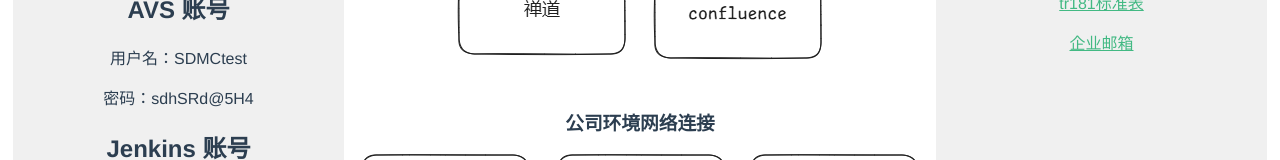
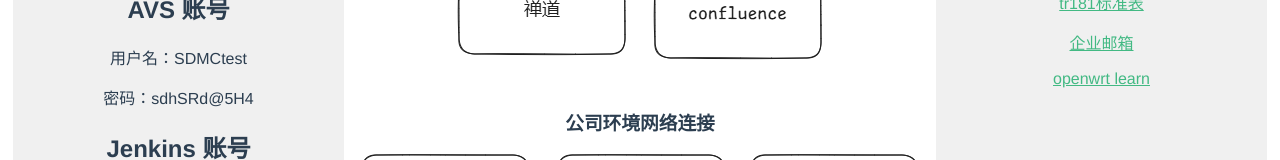
Before and after one commit to lixiaofen1/local-website, a Vue app: page /HelloWorld in a window 1280 px wide. Shown: the part 594-754 px from the top of the page. Built offline with nearby package versions, Linux system fonts and the light colour scheme.

Commit message:
add new website
add openwrt learn website

```diff
--- a/src/components/HelloWorld.vue
+++ b/src/components/HelloWorld.vue
@@ -87,6 +87,12 @@
       </li>
     </ul>
 
+    <ul>
+      <li>
+        <a href="https://blog.yancy.vip/openwrt/openwrt-netifd/" target="_blank" rel="noopener">openwrt learn</a>
+      </li>
+    </ul>
+
   </div>
     <!----------------------------------------------------------------------------------------->
 </div>
--- a/src/views/Category.vue
+++ b/src/views/Category.vue
@@ -1,5 +1,4 @@
 <template>
-    <HelloWorld msg="Welcome to LiYONG TEST Web"/>
     <div>
       This is Category....
     </div>
```
